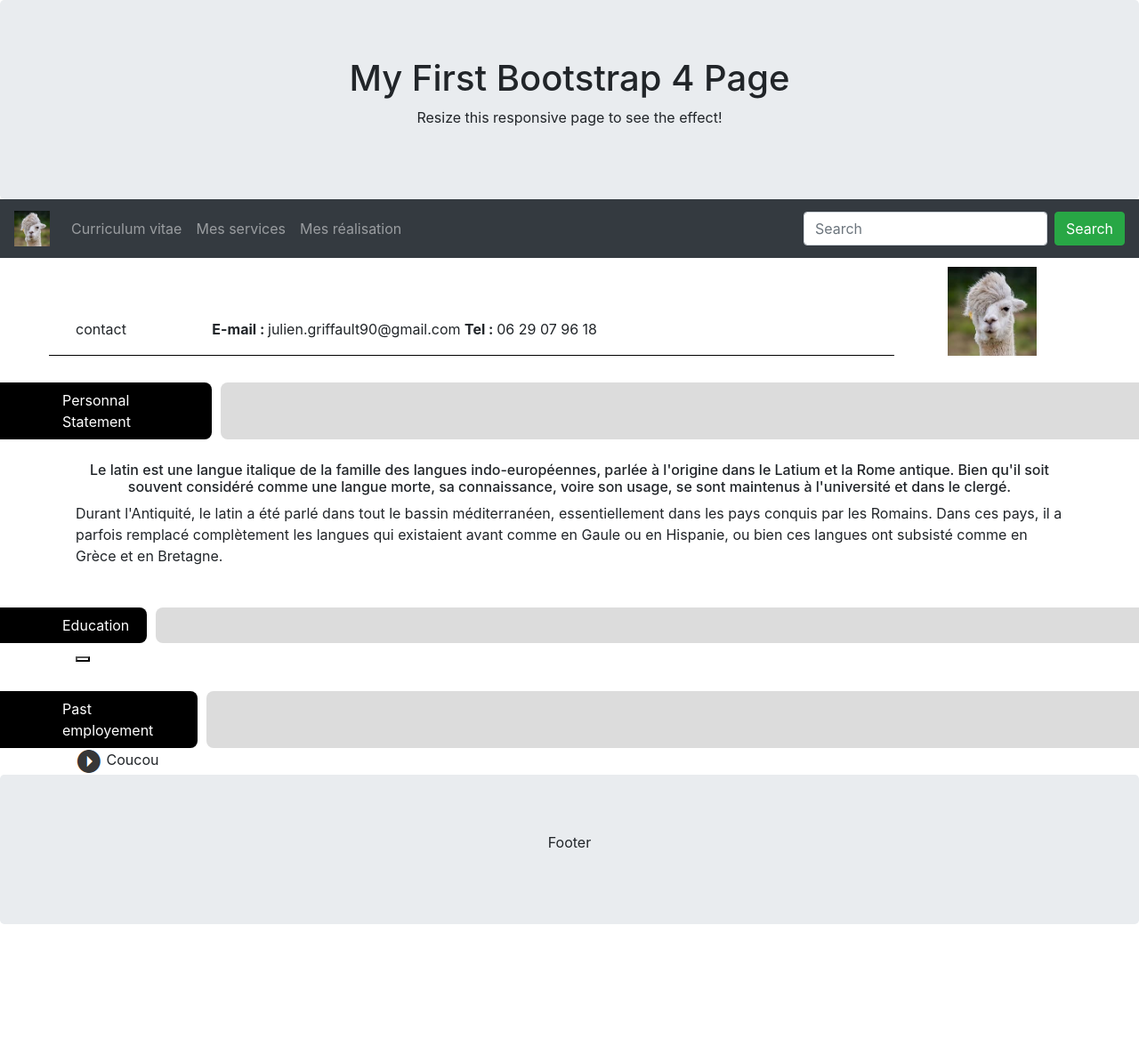
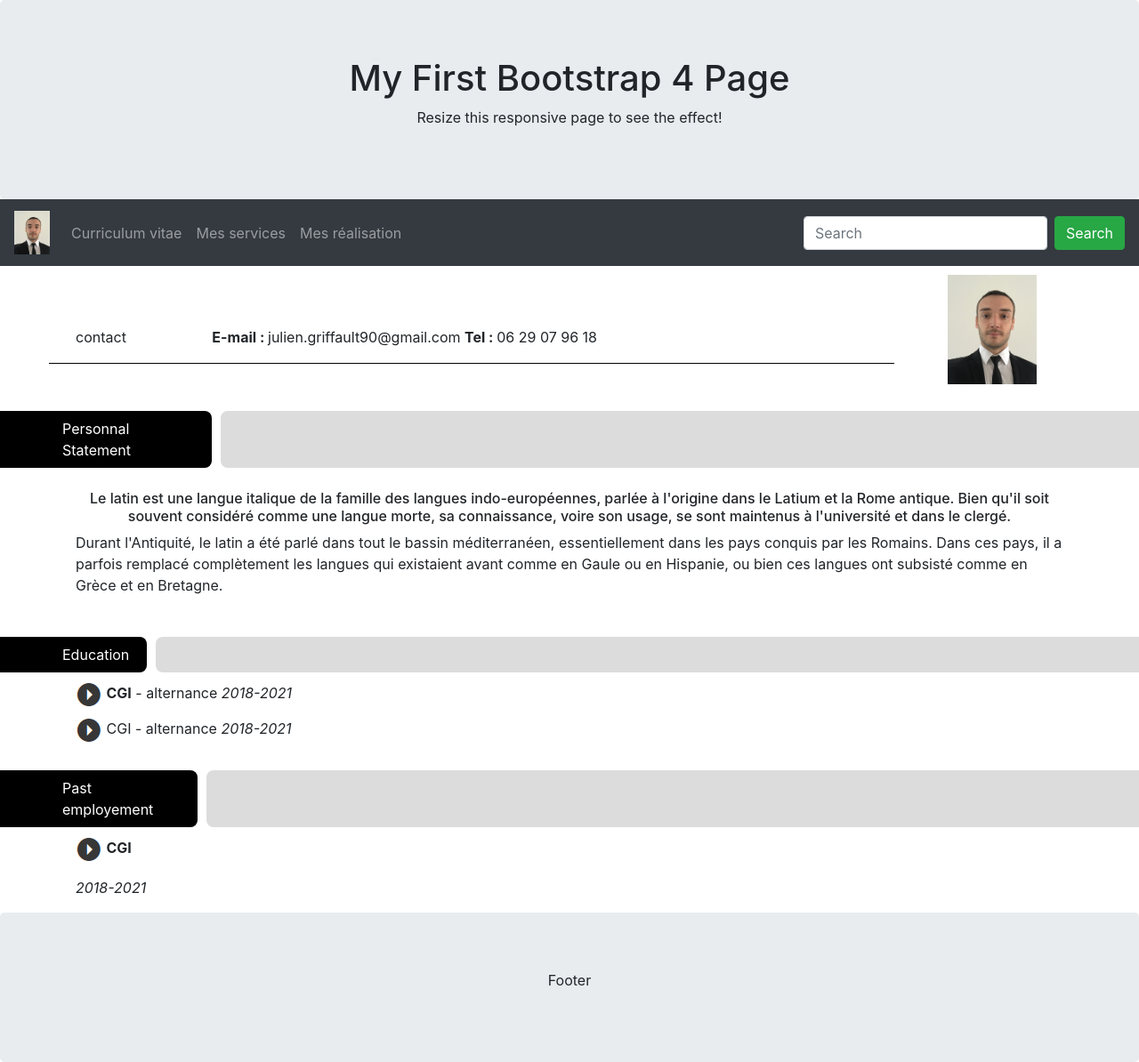
Before and after one commit to Ju2z4y/MyWebSitePhp, a PHP site: page /curriculum.php in a window 1280 px wide. Shown: the whole page at 89% size. Before the commit the page ends 1039 px from the top, so only its background shows below. Run offline with PHP 8.4, Linux system fonts and the light colour scheme.

Commit message:
Nouvelle gestion collapse
Nouvelle photo

```diff
--- a/curriculum.php
+++ b/curriculum.php
@@ -64,6 +64,9 @@
             border: none;
         }
 
+        .conteneur {
+            margin-top: 10px;
+        }
     </style>
 </head>
 
@@ -84,7 +87,7 @@ require('includes/navbar.php');
                 <div class="col-2">contact</div>
                 <div class="col-8"><strong>E-mail : </strong>julien.griffault90@gmail.com <strong>Tel : </strong>06 29 07 96 18</div>
             </div>
-            <div class="photo col-2"><img src="images/lama.jpg" alt="Logo" style="width:100px;"></div>
+            <div class="photo col-2"><img src="images/photoID.png" alt="Logo" style="width:100px;"></div>
         </div>
         <div class="row separateur">
             <div class="titre" style="min-width: 248px">Personnal Statement</div>
@@ -99,43 +102,62 @@ require('includes/navbar.php');
             <div class="extTitre"></div>
         </div>
         <div class="education">
-            <button class="imgButtonDroite" style="background: url(icones/flecheDroite.png)" ... />
-            <button class="imgButtonBas" style="background: url(icones/flecheBas.png)" ... />
+            <div class="conteneur">
+                <a class="arrow" href="#edu1" data-toggle="collapse"><img class="imgButton" src="icones/flecheDroite.png" /></a>
+                <strong>CGI</strong> - alternance <i class="right">2018-2021</i>
+                <div id="edu1" class="collapse">
+                    Lorem ipsum dolor sit amet, consectetur adipisicing elit,
+                    sed do eiusmod tempor incididunt ut labore et dolore magna aliqua. Ut enim ad minim veniam,
+                    quis nostrud exercitation ullamco laboris nisi ut aliquip ex ea commodo consequat.
+                </div>
+            </div>
+            <div class="conteneur">
+                <a class="arrow" href="#edu2" data-toggle="collapse"><img class="imgButton" src="icones/flecheDroite.png" /></a>
+                CGI - alternance <i class="right">2018-2021</i>
+                <div id="edu2" class="collapse">
+                    Lorem ipsum dolor sit amet, consectetur adipisicing elit,
+                    sed do eiusmod tempor incididunt ut labore et dolore magna aliqua. Ut enim ad minim veniam,
+                    quis nostrud exercitation ullamco laboris nisi ut aliquip ex ea commodo consequat.
+                </div>
+            </div>
         </div>
         <div class="row separateur">
             <div class="titre" style="min-width: 232px">Past employement</div>
             <div class="extTitre"></div>
         </div>
         <div class="pastEmploy">
-            <a href="#demo" class="imgButtonDroite" data-toggle="collapse"><img src="icones/flecheDroite.png" /></a>
-            <a href="#demo" class="imgButtonBas" data-toggle="collapse"><img class="imgButtonBas" src="icones/flecheBas.png"/></a> Coucou
-            <div id="demo" class="collapse">
-                Lorem ipsum dolor sit amet, consectetur adipisicing elit,
-                sed do eiusmod tempor incididunt ut labore et dolore magna aliqua. Ut enim ad minim veniam,
-                quis nostrud exercitation ullamco laboris nisi ut aliquip ex ea commodo consequat.
+            <div class="conteneur">
+                <p class="inline-block">
+                    <a class="arrow" href="#emp1" data-toggle="collapse"><img class="imgButton" src="icones/flecheDroite.png" /></a>
+                    <strong>CGI</strong>
+                </p>
+                <p class="date">
+                    <i>2018-2021</i>
+                </p>
+                <div id="emp1" class="collapse">
+                    Lorem ipsum dolor sit amet, consectetur adipisicing elit,
+                    sed do eiusmod tempor incididunt ut labore et dolore magna aliqua. Ut enim ad minim veniam,
+                    quis nostrud exercitation ullamco laboris nisi ut aliquip ex ea commodo consequat.
+                </div>
             </div>
         </div>
     </div>
-
     <div class="jumbotron text-center" style="margin-bottom:0">
         <p>Footer</p>
     </div>
     <script>
         $(document).ready(function() {
-            $(".imgButtonBas").hide();
-            // Activate Carousel with a specified interval
+            $(".arrow").click(function() {
+                var img = $(this).find('img.imgButton')[0]; // the actual DOM element for the image
+                console.log('img:' + img);
+                if (img.src.indexOf('flecheDroite.png') != -1) {
+                    img.src = 'icones/flecheBas.png';
+                } else {
+                    img.src = 'icones/flecheDroite.png';
+                }
+            });
+        });
 
-            $(".imgButtonDroite").click(function(){
-                $(".imgButtonBas").show();
-                $(".imgButtonDroite").hide();
-            });
-            $(".imgButtonBas").click(function(){
-                $(".imgButtonDroite").show();
-                $(".imgButtonBas").hide();
-            });
-
-
-        });
     </script>
 </body>
 
--- a/includes/navbar.php
+++ b/includes/navbar.php
@@ -1,6 +1,6 @@
     <nav class="navbar navbar-expand-md bg-dark navbar-dark">
         <a class="navbar-brand" href="index.php">
-            <img src="images/lama.jpg" alt="Logo" style="width:40px;">
+            <img src="images/photoID.png" alt="Logo" style="width:40px;">
         </a>
         <button class="navbar-toggler" type="button" data-toggle="collapse" data-target="#collapsibleNavbar">
             <span class="navbar-toggler-icon"></span>
```
Also changed, not shown: images/IMG_7024.JPG (added), images/photoID.png (added).
